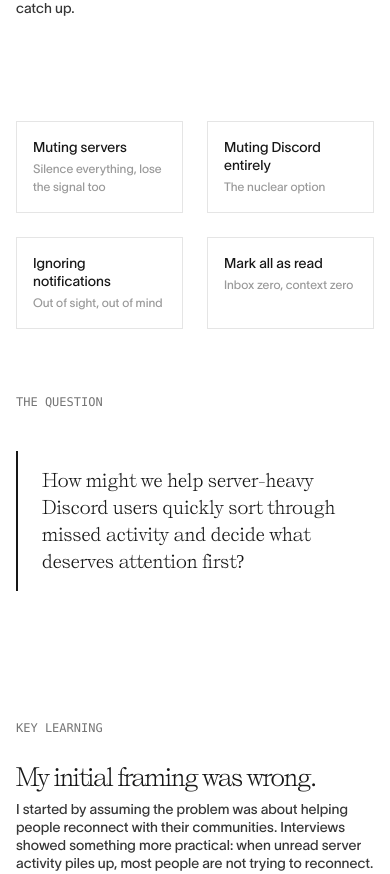
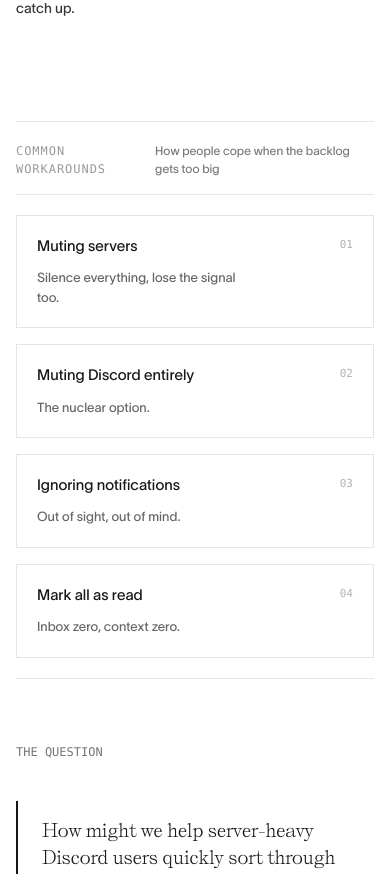
Before and after one commit to alexluowan/portfoliov6, a Next.js app: page /discord in a window 390 px wide. Shown: the part 865-1739 px from the top of the page. Built offline with nearby package versions, Linux system fonts and the light colour scheme.

Commit message:
Update discord.tsx

```diff
--- a/pages/discord.tsx
+++ b/pages/discord.tsx
@@ -184,22 +184,40 @@
                                 title=""
                                 description=""
                                 svgContent={
-                                    <div className="grid grid-cols-2 md:grid-cols-4 gap-6">
-                                        <div className="border border-[#E5E5E5] p-4">
-                                            <p className="text-[14px] font-medium">Muting servers</p>
-                                            <p className="text-[12px] text-[#999] mt-1">Silence everything, lose the signal too</p>
+                                    <div className="border-y border-[#E5E5E5] py-5">
+                                        <div className="flex items-center justify-between gap-4 border-b border-[#E5E5E5] pb-4">
+                                            <p className="font-mono text-[12px] uppercase tracking-[0.08em] text-[#999]">Common workarounds</p>
+                                            <p className="text-[12px] text-[#7A7A7A]">How people cope when the backlog gets too big</p>
                                         </div>
-                                        <div className="border border-[#E5E5E5] p-4">
-                                            <p className="text-[14px] font-medium">Muting Discord entirely</p>
-                                            <p className="text-[12px] text-[#999] mt-1">The nuclear option</p>
-                                        </div>
-                                        <div className="border border-[#E5E5E5] p-4">
-                                            <p className="text-[14px] font-medium">Ignoring notifications</p>
-                                            <p className="text-[12px] text-[#999] mt-1">Out of sight, out of mind</p>
-                                        </div>
-                                        <div className="border border-[#E5E5E5] p-4">
-                                            <p className="text-[14px] font-medium">Mark all as read</p>
-                                            <p className="text-[12px] text-[#999] mt-1">Inbox zero, context zero</p>
+                                        <div className="mt-5 grid grid-cols-1 gap-4 md:grid-cols-2">
+                                            <div className="group border border-[#E5E5E5] p-5 transition-colors duration-200 hover:border-[#CFCFCF]">
+                                                <div className="flex items-start justify-between gap-4">
+                                                    <p className="text-[15px] leading-[1.35] font-medium text-[#171717]">Muting servers</p>
+                                                    <span className="font-mono text-[11px] uppercase text-[#B3B3B3]">01</span>
+                                                </div>
+                                                <p className="mt-3 max-w-[26ch] text-[13px] leading-[1.5] text-[#666]">Silence everything, lose the signal too.</p>
+                                            </div>
+                                            <div className="group border border-[#E5E5E5] p-5 transition-colors duration-200 hover:border-[#CFCFCF]">
+                                                <div className="flex items-start justify-between gap-4">
+                                                    <p className="text-[15px] leading-[1.35] font-medium text-[#171717]">Muting Discord entirely</p>
+                                                    <span className="font-mono text-[11px] uppercase text-[#B3B3B3]">02</span>
+                                                </div>
+                                                <p className="mt-3 max-w-[26ch] text-[13px] leading-[1.5] text-[#666]">The nuclear option.</p>
+                                            </div>
+                                            <div className="group border border-[#E5E5E5] p-5 transition-colors duration-200 hover:border-[#CFCFCF]">
+                                                <div className="flex items-start justify-between gap-4">
+                                                    <p className="text-[15px] leading-[1.35] font-medium text-[#171717]">Ignoring notifications</p>
+                                                    <span className="font-mono text-[11px] uppercase text-[#B3B3B3]">03</span>
+                                                </div>
+                                                <p className="mt-3 max-w-[26ch] text-[13px] leading-[1.5] text-[#666]">Out of sight, out of mind.</p>
+                                            </div>
+                                            <div className="group border border-[#E5E5E5] p-5 transition-colors duration-200 hover:border-[#CFCFCF]">
+                                                <div className="flex items-start justify-between gap-4">
+                                                    <p className="text-[15px] leading-[1.35] font-medium text-[#171717]">Mark all as read</p>
+                                                    <span className="font-mono text-[11px] uppercase text-[#B3B3B3]">04</span>
+                                                </div>
+                                                <p className="mt-3 max-w-[26ch] text-[13px] leading-[1.5] text-[#666]">Inbox zero, context zero.</p>
+                                            </div>
                                         </div>
                                     </div>
                                 }
```
